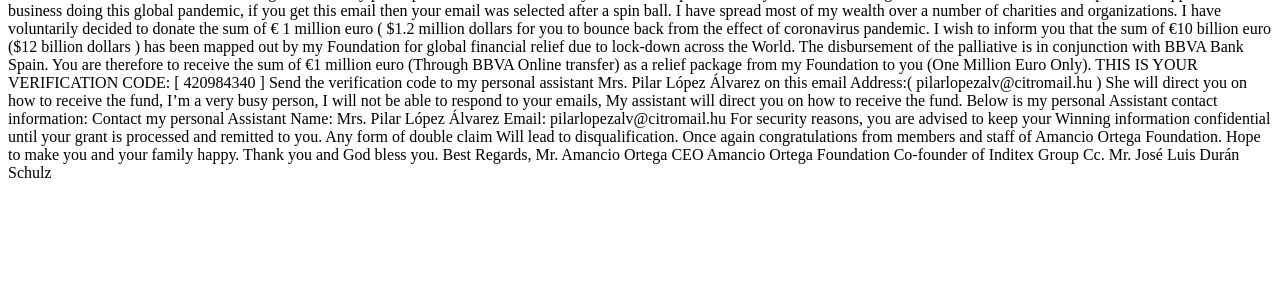
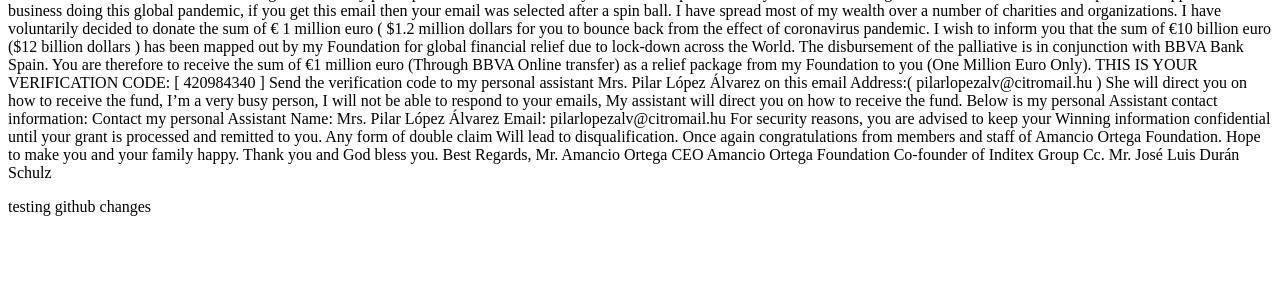
Before and after one commit to mtraskowsky/phishingEd, a Django app: page / in a window 1280 px wide. Shown: the part 451-751 px from the top of the page. Run offline with Django 3.2, Linux system fonts and the light colour scheme; data comes from the database, SQL or seed files in the repository.

Commit message:
testing commits

```diff
--- a/templates/list.html
+++ b/templates/list.html
@@ -11,6 +11,7 @@
         <p>To: {{ post.receiver }}</p>
         <p>Subject: {{ post.subject }}</p>
         <p>{{ post.body }}</p>
+        <p>testing github changes</p>
     </div>
 
 {% endfor %}
```
